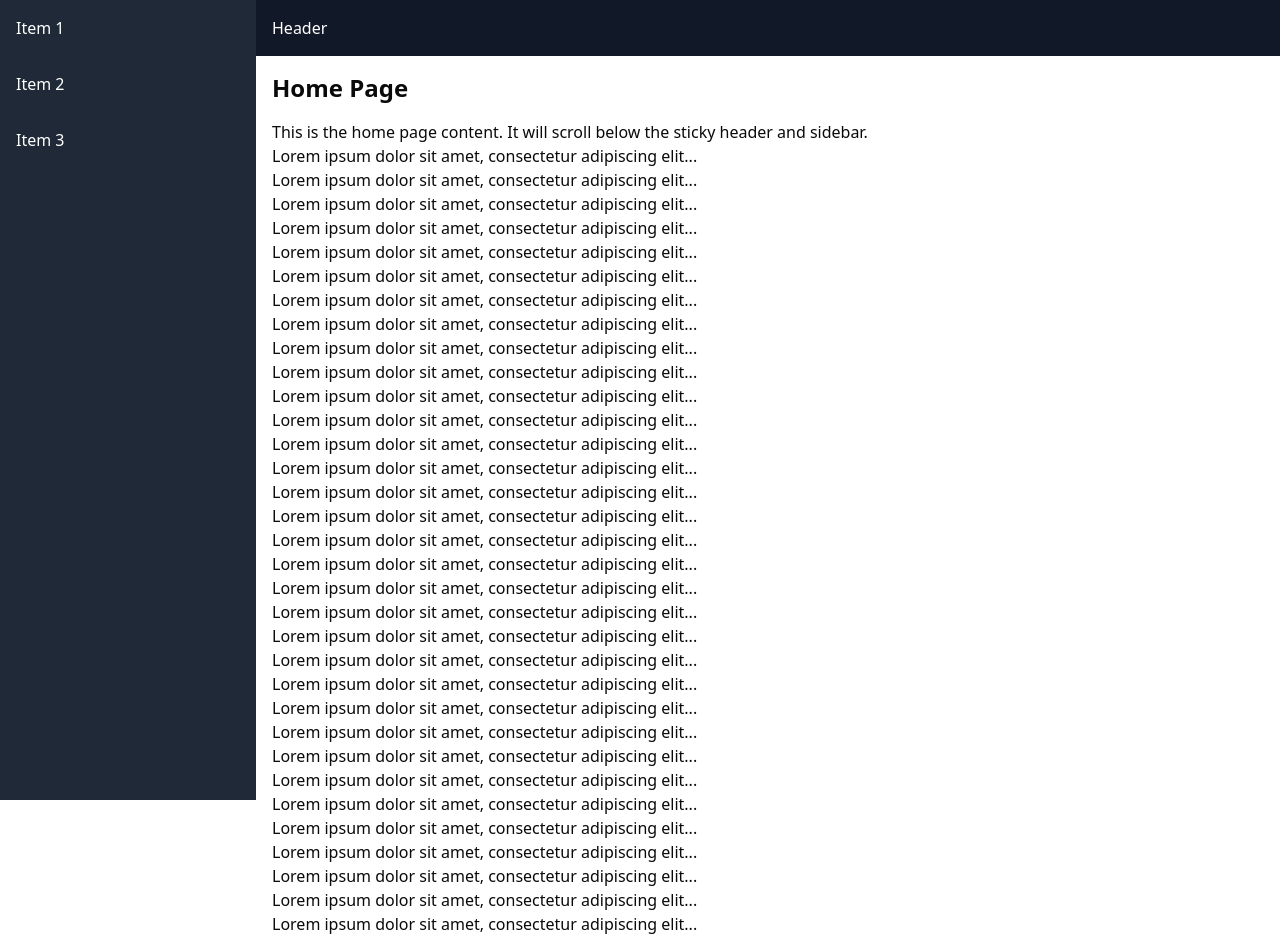
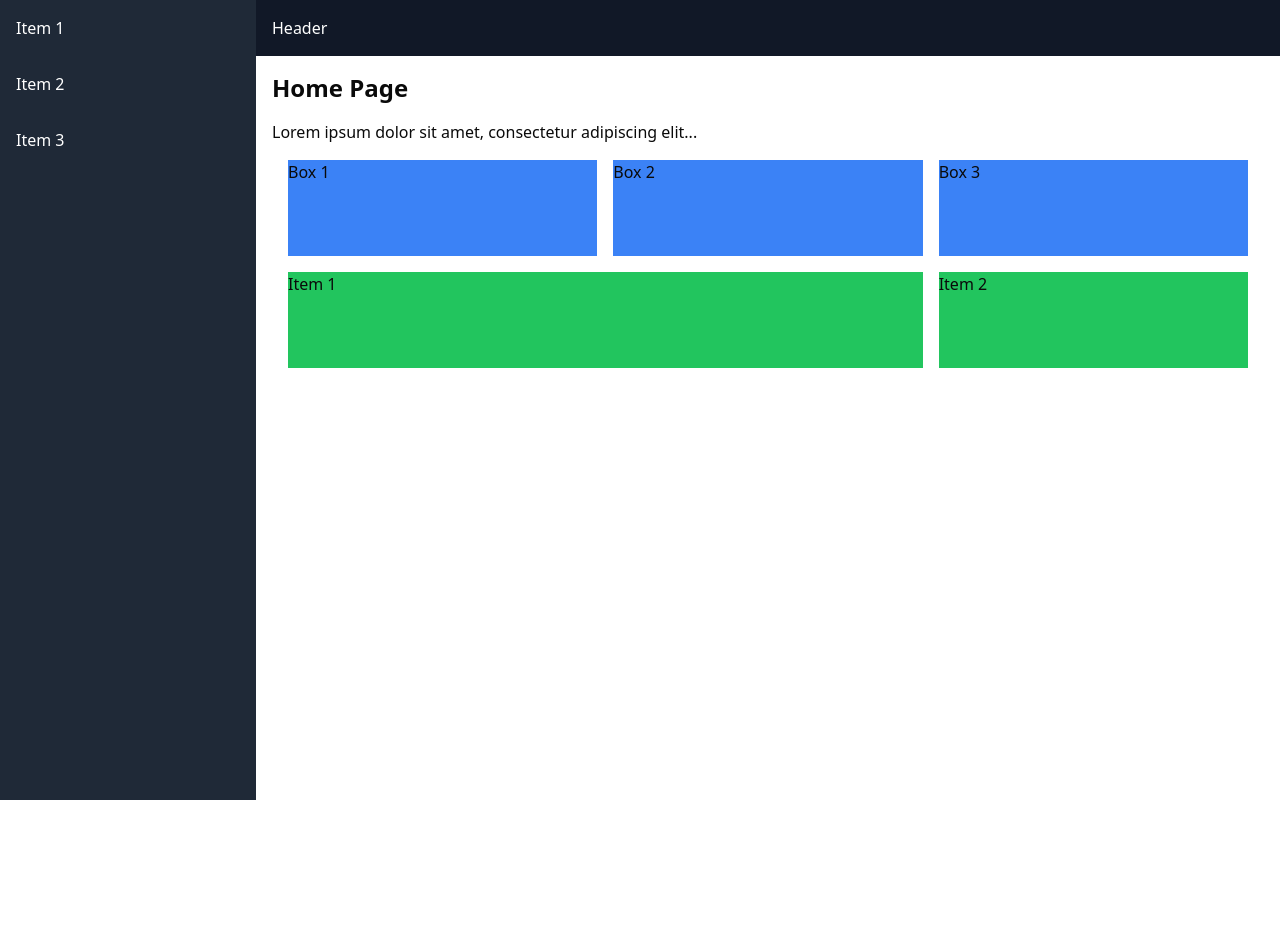
Before and after one commit to Ayothegod/tranzact-app, a React (Vite) app in the folder client/: page /learn in a window 1280 px wide. Shown: the top 940 px of the page. After the commit the page ends 800 px from the top, so only its background shows below. Built offline with nearby package versions, Linux system fonts and the light colour scheme.

Commit message:
start dashboard ui

```diff
--- a/client/src/index.css
+++ b/client/src/index.css
@@ -77,4 +77,8 @@
     .debug {
       @apply border border-red-200
     }
+
+    .box {
+      @apply bg-white rounded-lg
+    }
   }
--- a/client/src/routes/dashboard.tsx
+++ b/client/src/routes/dashboard.tsx
@@ -1,8 +1,17 @@
+export default function Dashboard() {
+  return (
+    <div className="px-4">
+      <div className="w-[70%]">
+        <div className="grid grid-cols-3 gap-4">
+          <div className="bg-blue-500 h-24">Box 1</div>
+          <div className="bg-blue-500 h-24">Box 2</div>
+          <div className="bg-blue-500 h-24">Box 3</div>
 
-export default function Dashboard() {
-    return (
-      <div>
-        Dashboard
+          <div className="bg-green-500 h-24 col-span-2">Item 1</div>
+          <div className="bg-green-500 h-24">Item 2</div>
+        </div>
       </div>
-    )
+      <div></div>
+    </div>
+  );
 }
--- a/client/src/routes/learn.tsx
+++ b/client/src/routes/learn.tsx
@@ -102,52 +102,18 @@ export default function Learn() {
   return (
     <Layout>
       <h2 className="text-2xl font-bold mb-4">Home Page</h2>
-      <p>This is the home page content. It will scroll below the sticky header and sidebar.</p>
       <p>Lorem ipsum dolor sit amet, consectetur adipiscing elit...</p>
-      {/* Add more content to see the scrolling effect */}
-      <p>Lorem ipsum dolor sit amet, consectetur adipiscing elit...</p>
-      <p>Lorem ipsum dolor sit amet, consectetur adipiscing elit...</p>
-      <p>Lorem ipsum dolor sit amet, consectetur adipiscing elit...</p>
-      <p>Lorem ipsum dolor sit amet, consectetur adipiscing elit...</p>
-      <p>Lorem ipsum dolor sit amet, consectetur adipiscing elit...</p>
-      <p>Lorem ipsum dolor sit amet, consectetur adipiscing elit...</p>
-      <p>Lorem ipsum dolor sit amet, consectetur adipiscing elit...</p>
-      <p>Lorem ipsum dolor sit amet, consectetur adipiscing elit...</p>
-      {/* Add more content to see the scrolling effect */}
-      <p>Lorem ipsum dolor sit amet, consectetur adipiscing elit...</p>
-      <p>Lorem ipsum dolor sit amet, consectetur adipiscing elit...</p>
-      <p>Lorem ipsum dolor sit amet, consectetur adipiscing elit...</p>
-      <p>Lorem ipsum dolor sit amet, consectetur adipiscing elit...</p>
-      <p>Lorem ipsum dolor sit amet, consectetur adipiscing elit...</p>
-      <p>Lorem ipsum dolor sit amet, consectetur adipiscing elit...</p>
-      <p>Lorem ipsum dolor sit amet, consectetur adipiscing elit...</p>
-      <p>Lorem ipsum dolor sit amet, consectetur adipiscing elit...</p>
-      {/* Add more content to see the scrolling effect */}
-      <p>Lorem ipsum dolor sit amet, consectetur adipiscing elit...</p>
-      <p>Lorem ipsum dolor sit amet, consectetur adipiscing elit...</p>
-      <p>Lorem ipsum dolor sit amet, consectetur adipiscing elit...</p>
-      <p>Lorem ipsum dolor sit amet, consectetur adipiscing elit...</p>
-      <p>Lorem ipsum dolor sit amet, consectetur adipiscing elit...</p>
-      <p>Lorem ipsum dolor sit amet, consectetur adipiscing elit...</p>
-      <p>Lorem ipsum dolor sit amet, consectetur adipiscing elit...</p>
-      <p>Lorem ipsum dolor sit amet, consectetur adipiscing elit...</p>
-      {/* Add more content to see the scrolling effect */}
-      <p>Lorem ipsum dolor sit amet, consectetur adipiscing elit...</p>
-      <p>Lorem ipsum dolor sit amet, consectetur adipiscing elit...</p>
-      <p>Lorem ipsum dolor sit amet, consectetur adipiscing elit...</p>
-      <p>Lorem ipsum dolor sit amet, consectetur adipiscing elit...</p>
-      <p>Lorem ipsum dolor sit amet, consectetur adipiscing elit...</p>
-      <p>Lorem ipsum dolor sit amet, consectetur adipiscing elit...</p>
-      <p>Lorem ipsum dolor sit amet, consectetur adipiscing elit...</p>
-      <p>Lorem ipsum dolor sit amet, consectetur adipiscing elit...</p>
-      {/* Add more content to see the scrolling effect */}
-      <p>Lorem ipsum dolor sit amet, consectetur adipiscing elit...</p>
-      <p>Lorem ipsum dolor sit amet, consectetur adipiscing elit...</p>
-      <p>Lorem ipsum dolor sit amet, consectetur adipiscing elit...</p>
-      <p>Lorem ipsum dolor sit amet, consectetur adipiscing elit...</p>
-      <p>Lorem ipsum dolor sit amet, consectetur adipiscing elit...</p>
-      <p>Lorem ipsum dolor sit amet, consectetur adipiscing elit...</p>
-      <p>Lorem ipsum dolor sit amet, consectetur adipiscing elit...</p>
+
+      <div className="grid grid-cols-3 gap-4 p-4">
+      {/* Top Row: 3 boxes in 3 columns */}
+      <div className="bg-blue-500 h-24">Box 1</div>
+      <div className="bg-blue-500 h-24">Box 2</div>
+      <div className="bg-blue-500 h-24">Box 3</div>
+
+      {/* Bottom Row: 2 items, first occupying 2 columns, second occupying 1 column */}
+      <div className="bg-green-500 h-24 col-span-2">Item 1</div>
+      <div className="bg-green-500 h-24">Item 2</div>
+    </div>
     </Layout>
   );
 };
```
